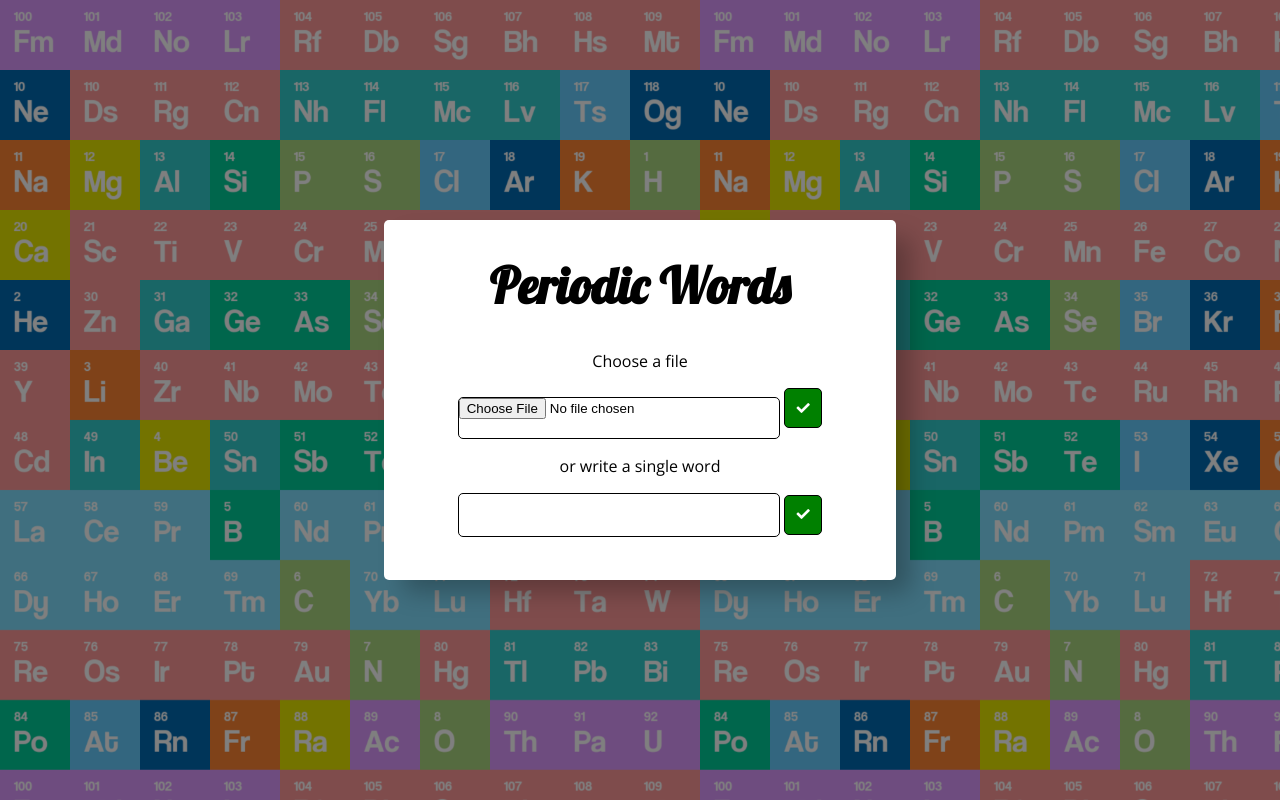
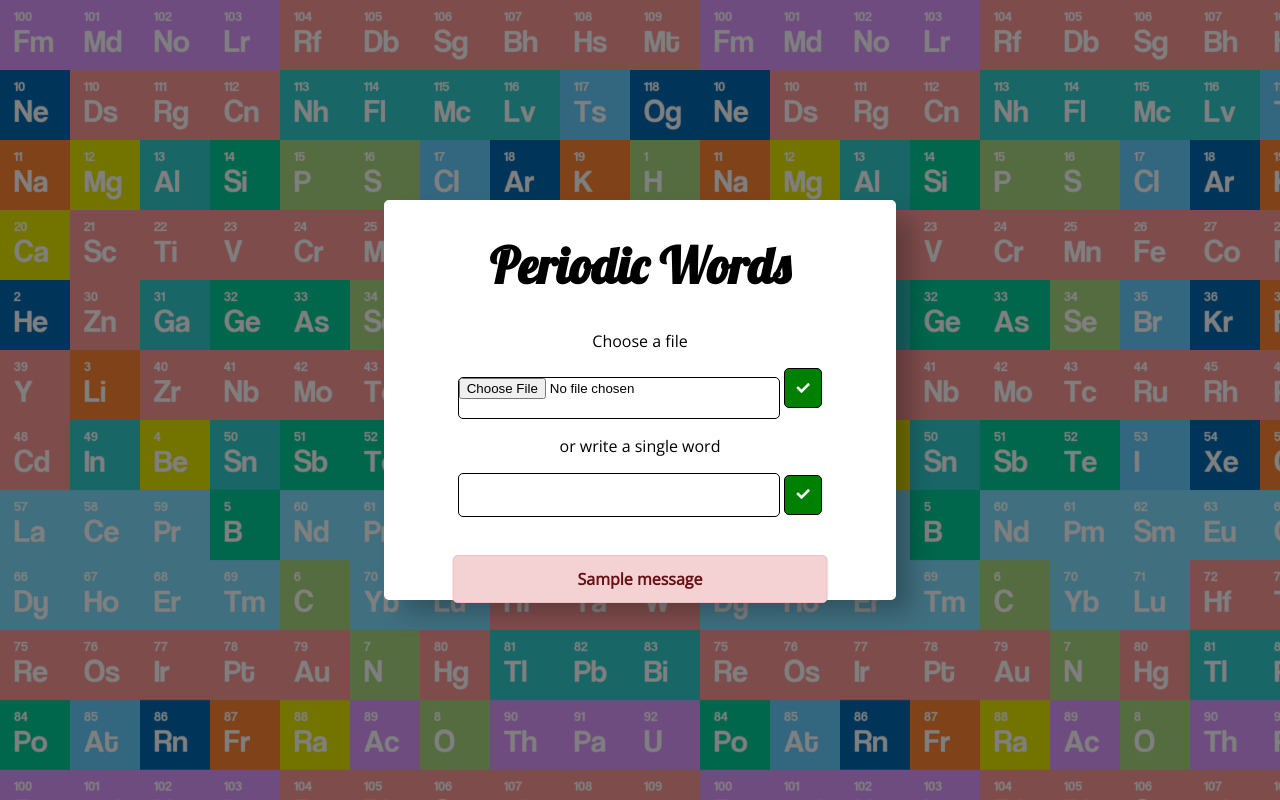
Before and after one commit to danielsf97/periodic-words, a Flask app: page / in a window 1280 px wide. Run offline with Flask 2, Linux system fonts and the light colour scheme; one stand-in notice (Sample message) is shown; some libraries are stand-ins or nearby versions.

Commit message:
Ainda mais alterações

```diff
--- a/main.py
+++ b/main.py
@@ -10,6 +10,8 @@ ALLOWED_EXTENSIONS = set(['txt'])
 
 app = Flask(__name__)
 app.config['UPLOAD_FOLDER'] = UPLOAD_FOLDER
+app.secret_key = "secret"
+
 
 @app.route('/uploads/<filename>')
 def uploaded_file(filename):
@@ -99,24 +101,28 @@ def result():
 def index():
     """Gera a página inicial, onde se pode fornecer um ficheiro, ou uma única palavra"""
     if request.method == 'POST':
-        if 'file' not in request.files and 'word' not in request.form:
-            flash('No file part')
-            return redirect(request.url)
-        if 'file' in request.files and 'fileButton' in request.form:
-            file = request.files['file']
-            if file.filename == '':
-                flash('No selected file')
-                return redirect(request.url)
-            if file and allowed_file(file.filename):
+        if 'fileButton' in request.form:
+            if 'file' not in request.files:
+                flash('No selected file!')
+                return redirect(url_for('index'))
+            elif not allowed_file(request.files['file'].filename):
+                flash('Invalid file! Allowed file types: .txt')
+                return redirect(url_for('index'))
+            else:
+                file = request.files['file']
                 filename = secure_filename(file.filename)
                 file.save(os.path.join(app.config['UPLOAD_FOLDER'], 'palavras.txt'))
                 return redirect('/result')
-        if 'word' in request.form and 'wordButton' in request.form:
-            word = request.form['word']
-            if word:
+        elif 'wordButton' in request.form:
+            if 'word' in request.form and request.form['word'] != "":
+                word = request.form['word']
                 with open('uploads/palavras.txt', 'w') as f:
                     f.write(word)
                 return redirect('/result')
+            else:
+                flash('No word was provided!')
+                return redirect(url_for('index'))
+
     return render_template("index.html")
 
 def elems():
--- a/templates/index.html
+++ b/templates/index.html
@@ -16,7 +16,7 @@
             .wrapper {
                 background-color: white;
                 width: 40vw;
-                height: 45vh;
+                height: 50vh;
                 text-align: center;
                 position: absolute;
                 top: 0;
@@ -24,17 +24,11 @@
                 left: 0;
                 right: 0;
                 margin: auto;
-                -webkit-box-shadow: 17px 15px 25px -3px rgba(0,0,0,0.26);
-                -moz-box-shadow: 17px 15px 25px -3px rgba(0,0,0,0.26);
                 box-shadow: 17px 15px 25px -3px rgba(0,0,0,0.26);
-                -webkit-border-radius: 5px;
-                -moz-border-radius: 5px;
                 border-radius: 5px;
             }
 
             h1 {
-                -webkit-border-radius: 5px;
-                -moz-border-radius: 5px;
                 border-radius: 5px;
                 color: black;
                 font-size: 50px;
@@ -44,8 +38,6 @@
             .filePlace {
             	width: 25vw;
         	    height: 5vh;
-                -webkit-border-radius: 5px;
-                -moz-border-radius: 5px;
                 border-radius: 5px;
            	    opacity: 1;
                 border: 1px solid black;
@@ -66,9 +58,20 @@
                 width: 3vw;
                 height: 5vh;
                 border: 1px solid black;
-                -webkit-border-radius: 5px;
-                -moz-border-radius: 5px;
                 border-radius: 5px;
+            }
+
+            .alert {
+                position: relative;
+                padding: 0.75rem 1.25rem;
+                width: 26vw;
+                margin-bottom: 1rem;
+                border: 1px solid #efbfc1;
+                border-radius: 5px;
+                color: #670f12;
+                left: 50%;
+                transform: translateX(-50%);
+                background-color: #f4d2d3;
             }
 
             </style>
@@ -93,6 +96,16 @@
                 <button type=submit class="sButton" name="wordButton"><i class="fas
                 fa-check"></i></button>
             </p>
+            </form>
+            {% with messages = get_flashed_messages() %}
+                <div class=flashes>
+                {% for message in messages %}
+                    <br>
+                    <div class="alert">
+                         <strong>{{ message }}</strong>
+                     </div>
+                {% endfor %}
+                </div>
+            {% endwith %}
         </div>
     </body>
-</form>
--- a/templates/result.html
+++ b/templates/result.html
@@ -117,6 +117,10 @@
                 position: relative;
             }
 
+            a {
+                text-decoration:none;
+            }
+
             </style>
     </head>
 <body>
```
